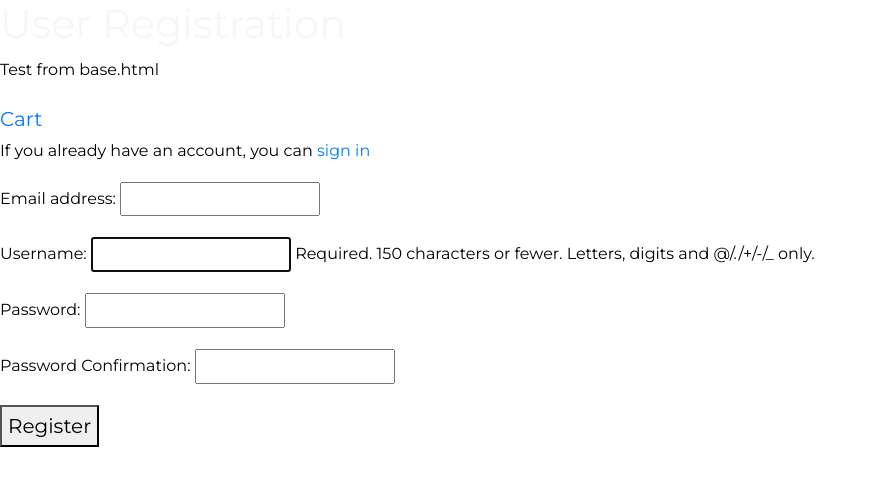
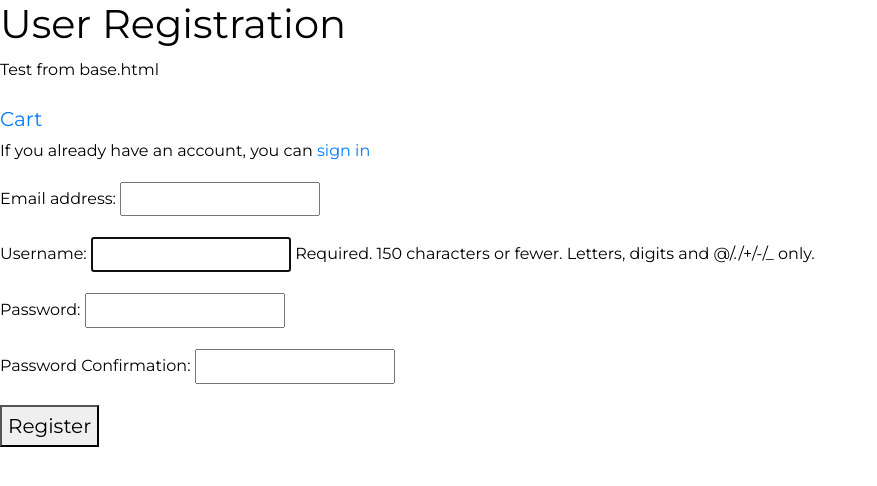
Before and after one commit to digitalstuart/kerry-online-farmers-market, a Django app: page /accounts/register/ in a window 1280 px wide. Shown: the top 486 px of the page, without its empty margins (0-877 px from the left). Run offline with Django 3.2, Linux system fonts and the light colour scheme; some libraries are stand-ins or nearby versions.

Commit message:
Changed default site font colour to black

```diff
--- a/static/css/custom.css
+++ b/static/css/custom.css
@@ -1,7 +1,7 @@
 body {
     font: 20px Montserrat, sans-serif;
     line-height: 1.8;
-    color: #f5f6f7;
+    color: black;
 }
 
 p {
```
